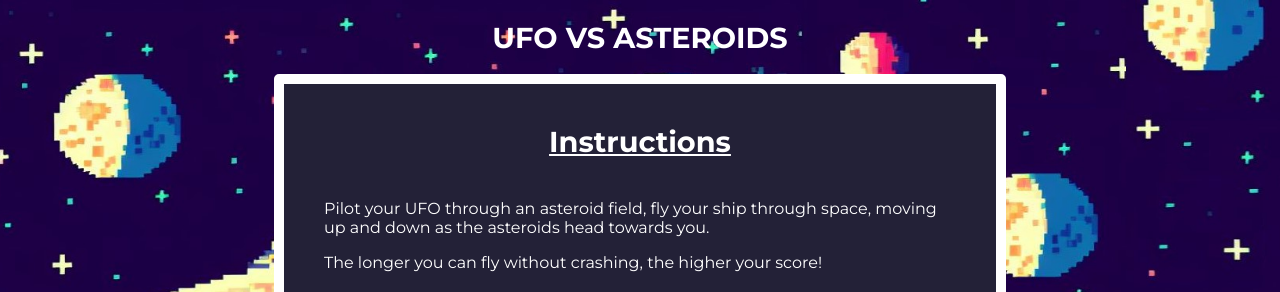
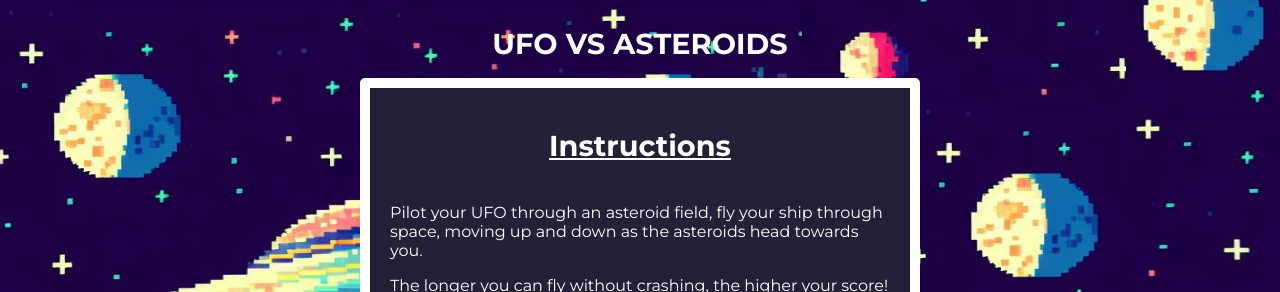
Before and after one commit to isdanryan/ufo-game, a plain HTML site: page index.html in a window 1280 px wide. Shown: the top 292 px of the page. Drawn offline with Linux system fonts and the light colour scheme.

Commit message:
Update game.css
Add support for screen size below 300

```diff
--- a/assets/css/game.css
+++ b/assets/css/game.css
@@ -31,9 +31,10 @@ h1 {
     color: white;
     font-family: 'Alien', sans-serif;
     font-size: 2rem;
-    height: 54px;
-    margin: 20px 0 auto 0;
+    height: fit-content;
+    margin: 20px 0 10px 0;
     vertical-align: middle;
+    line-height: 3rem;
 }
 
 .font {
@@ -65,10 +66,11 @@ h3 {
 }
 
 .menu {
-    width: 50%;
+    width: fit-content;
+    max-width: 500px;
     height: fit-content;
     margin: 0 auto 50px auto;
-    padding: 0 40px 20px;
+    padding: 0 20px 20px;
     text-align: left;
     color: white;
 }
@@ -135,7 +137,7 @@ h3 {
     height: 50px;
     border-radius: 10px;
     background-color: white;
-    line-height: 3rem;
+    line-height: 3.2rem;
     font-weight: 600;
     -webkit-user-select: none;
     -ms-user-select: none;
```
